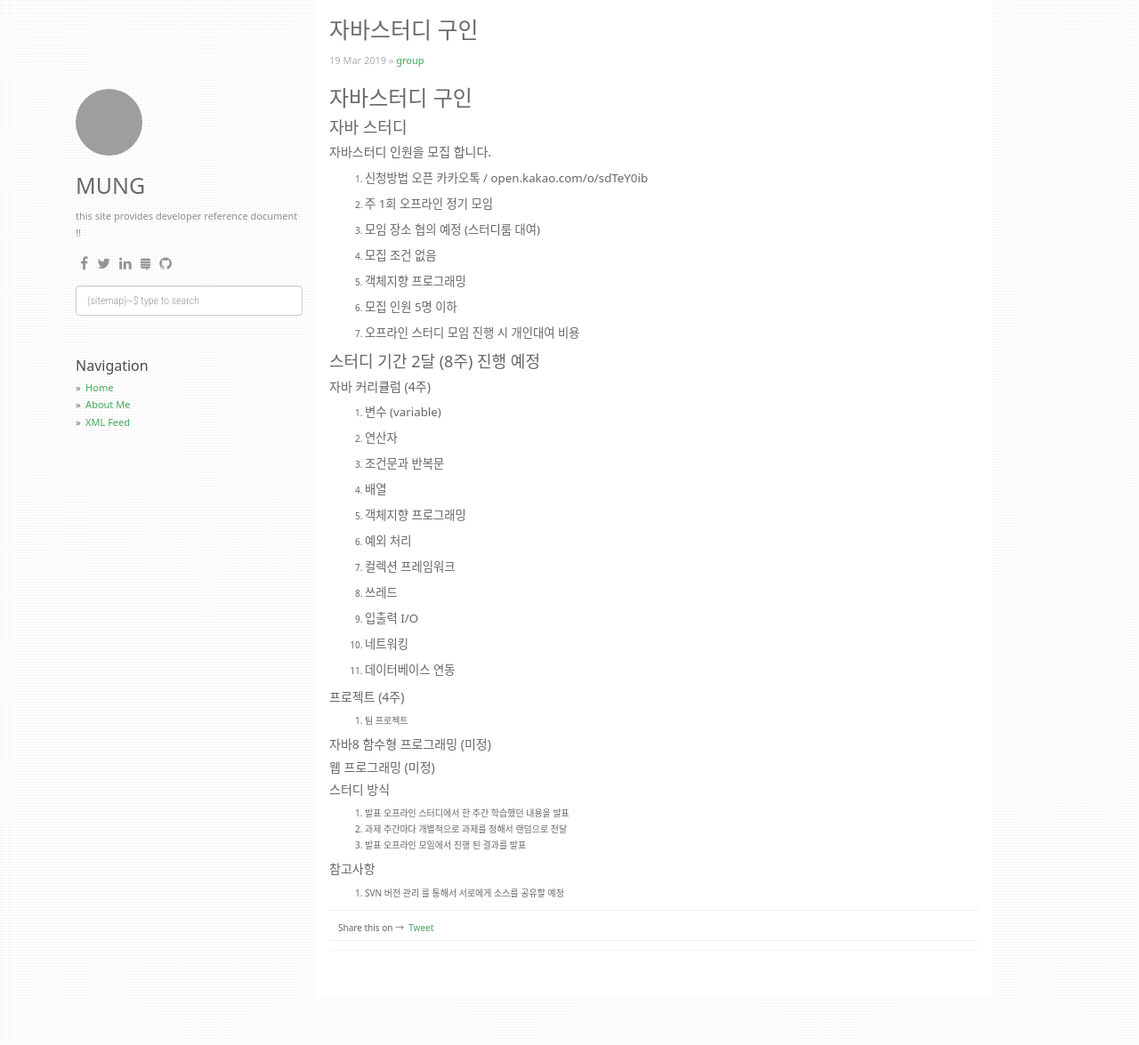
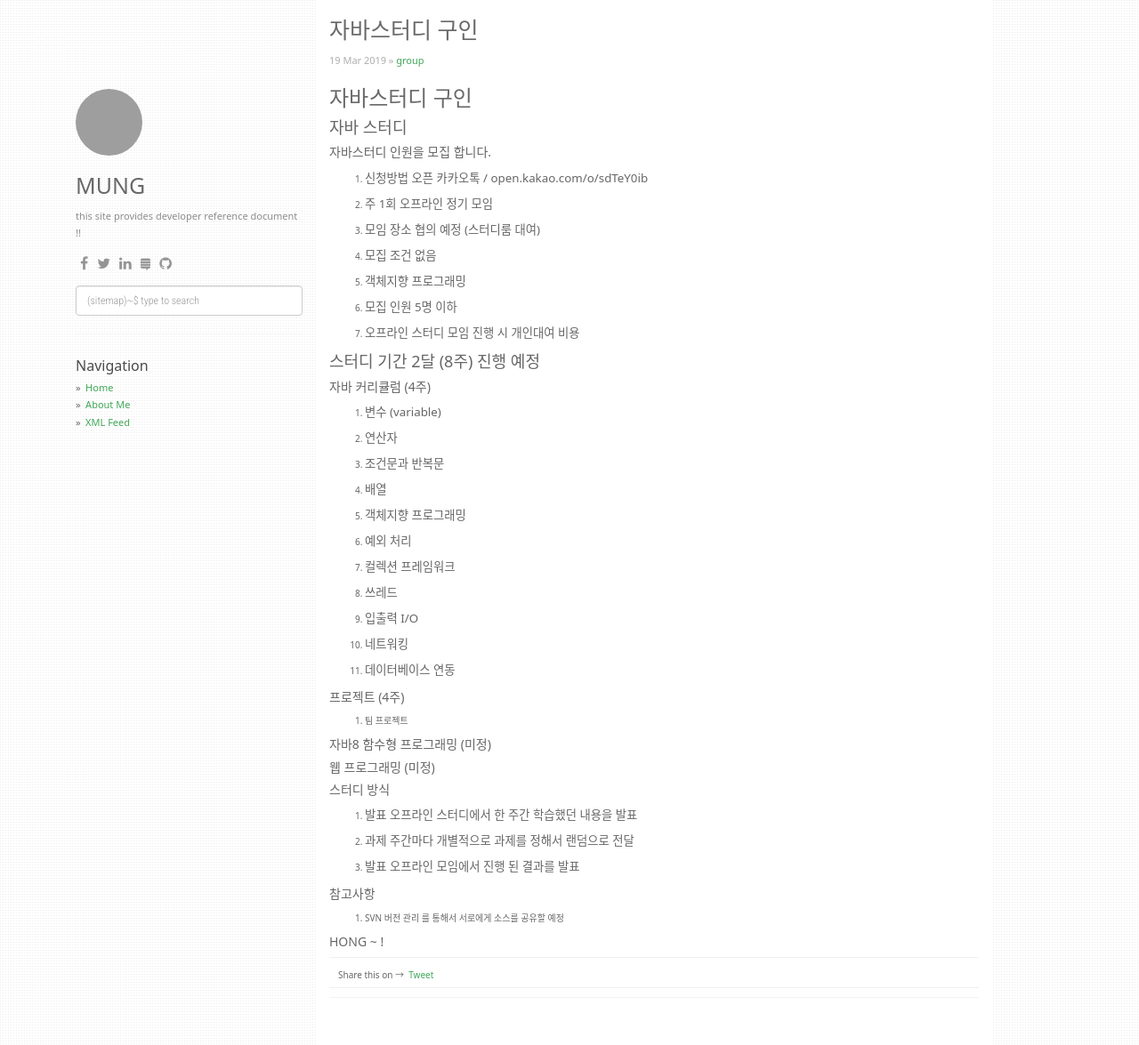
Before and after one commit to dev-docs/document, a Jekyll site: the page built from _posts/2019-03-19-Java-Study-page.md, in a window 1280 px wide and 1175 px high. Shown: the whole window at 89% size. Built offline with Jekyll 4.4.1, drawn with Linux system fonts in a browser that asks for light colours; nearby versions of some CDN libraries; comment, search, counter and statistics services are not loaded; grey boxes are pictures that could not be loaded.

Commit message:
Update 2019-03-19-Java-Study-page.md

```diff
--- a/_posts/2019-03-19-Java-Study-page.md
+++ b/_posts/2019-03-19-Java-Study-page.md
@@ -69,9 +69,13 @@ categories: [group]
 ##### 스터디 방식
 
 1. 발표 오프라인 스터디에서 한 주간 학습했던 내용을 발표
+
 2. 과제 주간마다 개별적으로 과제를 정해서 랜덤으로 전달
+
 3. 발표 오프라인 모임에서 진행 된 결과를 발표
 
 ##### 참고사항
 
 1. SVN 버전 관리 를 통해서 서로에게 소스를 공유할 예정
+
+##### HONG ~ !
```
